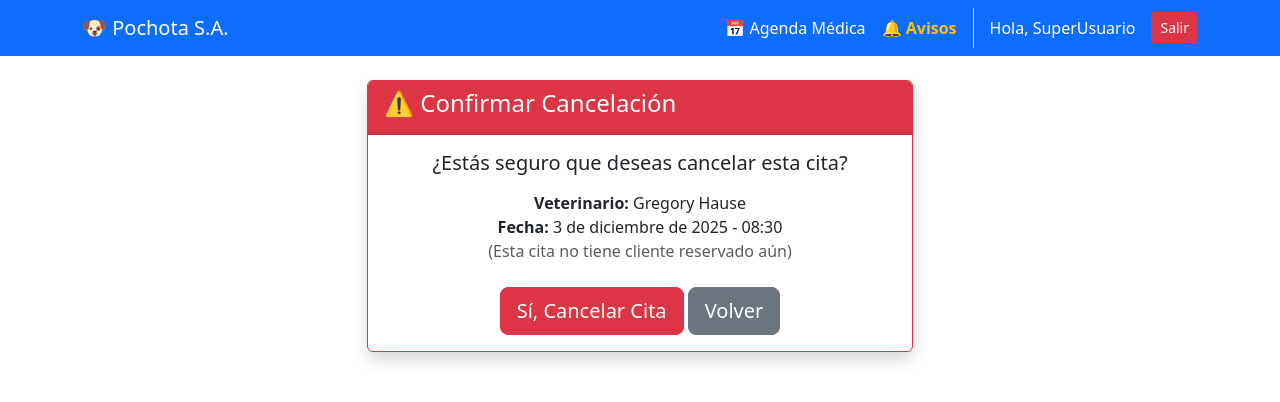
After one commit to denil232/pochia_project, a Django app: page /cancelar/5/ in a window 1280 px wide. The commit adds this page. Shown: the top 402 px of the page. Run offline with Django 4.2, Linux system fonts and the light colour scheme; a user stored in the database is signed in; data comes from the database, SQL or seed files in the repository; both versions use the stored data as it was after the commit.

Commit message:
Casi listo completar detalles y arreglar cancelar y validar nacimiento mascotas

```diff
--- a/core/forms.py
+++ b/core/forms.py
@@ -1,11 +1,20 @@
 from django import forms
 from django.contrib.auth.forms import UserCreationForm
 from django.contrib.auth.models import User
+from django.utils import timezone
+import datetime
 from .models import Cita
+
+# --- GENERADOR DE HORARIOS (De 08:00 a 20:00 cada 30 min) ---
+HORARIOS_CHOICES = []
+for h in range(8, 21): # Desde las 8 hasta las 20 horas
+    for m in (0, 30):
+        # Formato visual: "08:00", "08:30", etc.
+        hora_str = f"{h:02d}:{m:02d}"
+        HORARIOS_CHOICES.append((hora_str, hora_str))
 
 # --- FORMULARIO 1: REGISTRO DE CLIENTES ---
 class RegistroClienteForm(UserCreationForm):
-    # Hacemos obligatorios el nombre, apellido y email
     first_name = forms.CharField(max_length=30, required=True, label="Nombre")
     last_name = forms.CharField(max_length=30, required=True, label="Apellido")
     email = forms.EmailField(max_length=254, required=True, label="Email")
@@ -17,36 +26,58 @@ class RegistroClienteForm(UserCreationForm):
 
 # --- FORMULARIO 2: CREAR HORARIOS (RECEPCIONISTA) ---
 class CitaForm(forms.ModelForm):
+    # CAMBIO IMPORTANTE: Usamos ChoiceField (Lista) en vez de TimeInput (Reloj)
+    hora = forms.ChoiceField(
+        choices=HORARIOS_CHOICES,
+        label="Hora de Atención",
+        widget=forms.Select(attrs={'class': 'form-select'})
+    )
+
     class Meta:
         model = Cita
         fields = ['veterinario', 'fecha', 'hora']
-
-        # Aquí configuramos que se vean como calendarios y relojes
         widgets = {
             'fecha': forms.DateInput(attrs={'type': 'date', 'class': 'form-control'}),
-            'hora': forms.TimeInput(attrs={'type': 'time', 'class': 'form-control'}),
-            'veterinario': forms.Select(attrs={'class': 'form-control'}),
+            'veterinario': forms.Select(attrs={'class': 'form-select'}),
         }
 
-    # Este bloque sirve para que en la lista SOLO salgan los Veterinarios
     def __init__(self, *args, **kwargs):
         super().__init__(*args, **kwargs)
-        # Filtramos usuarios que pertenezcan al grupo 'Veterinario'
         self.fields['veterinario'].queryset = User.objects.filter(groups__name='Veterinario')
         self.fields['veterinario'].label = "Médico Veterinario"
+        self.fields['fecha'].widget.attrs['min'] = timezone.now().date()
+
+    # --- VALIDACIÓN: EVITAR DUPLICADOS ---
+    def clean(self):
+        cleaned_data = super().clean()
+        veterinario = cleaned_data.get('veterinario')
+        fecha = cleaned_data.get('fecha')
+        hora = cleaned_data.get('hora')
+
+        if veterinario and fecha and hora:
+            # Buscamos si existe choque de horario
+            existe = Cita.objects.filter(
+                veterinario=veterinario,
+                fecha=fecha,
+                hora=hora
+            ).exists()
+
+            if existe:
+                # Marcamos el error en el campo 'hora' para que salga rojo
+                self.add_error('hora', f"El Dr/a. {veterinario.last_name} ya tiene agenda a las {hora}.")
+
+        return cleaned_data
+
 
 # --- FORMULARIO 3: REALIZAR RESERVA (CLIENTE) ---
 class ReservaForm(forms.Form):
-    # Datos de la Mascota
     nombre_mascota = forms.CharField(max_length=100, label="Nombre de la Mascota")
 
-    # --- NUEVO CAMPO ---
     especie = forms.ChoiceField(
         choices=[('Perro', 'Perro'), ('Gato', 'Gato'), ('Ave', 'Ave'), ('Hamster', 'Hamster'), ('Otro', 'Otro')],
         label="Tipo de Animal",
         widget=forms.Select(attrs={'class': 'form-select'})
     )
-    # -------------------
 
     raza = forms.CharField(max_length=100, label="Raza")
 
@@ -54,12 +85,18 @@ class ReservaForm(forms.Form):
         label="Fecha de Nacimiento de la Mascota",
         widget=forms.DateInput(attrs={'type': 'date', 'class': 'form-control'})
     )
+
     motivo = forms.CharField(
         widget=forms.Textarea(attrs={'rows': 3, 'class': 'form-control'}),
         label="Motivo de la consulta"
     )
-    # Datos de la Cita
-    motivo = forms.CharField(
-        widget=forms.Textarea(attrs={'rows': 3, 'class': 'form-control'}),
-        label="Motivo de la consulta"
-    )
+
+    def __init__(self, *args, **kwargs):
+        super().__init__(*args, **kwargs)
+        self.fields['fecha_nacimiento'].widget.attrs['max'] = timezone.now().date()
+
+    def clean_fecha_nacimiento(self):
+        fecha = self.cleaned_data.get('fecha_nacimiento')
+        if fecha and fecha > timezone.now().date():
+            raise forms.ValidationError("La mascota no puede haber nacido en el futuro.")
+        return fecha
--- a/core/templates/core/base.html
+++ b/core/templates/core/base.html
@@ -11,21 +11,36 @@
     <nav class="navbar navbar-expand-lg navbar-dark bg-primary">
         <div class="container">
             <a class="navbar-brand" href="{% url 'home' %}">🐶 Pochota S.A.</a>
+
             <button class="navbar-toggler" type="button" data-bs-toggle="collapse" data-bs-target="#navbarNav">
                 <span class="navbar-toggler-icon"></span>
             </button>
+
             <div class="collapse navbar-collapse" id="navbarNav">
                 <ul class="navbar-nav ms-auto">
+
                     {% if user.is_authenticated %}
                         <li class="nav-item">
-                            <span class="nav-link text-white">Hola, {{ user.first_name }}</span>
+                            <a class="nav-link active" href="{% url 'lista_citas' %}">📅 Agenda Médica</a>
                         </li>
+
+                        <li class="nav-item">
+                            <a class="nav-link text-warning fw-bold" href="{% url 'mis_notificaciones' %}">
+                                🔔 Avisos
+                            </a>
+                        </li>
+
+                        <li class="nav-item">
+                            <span class="nav-link text-white ms-2 border-start ps-3">Hola, {{ user.first_name }}</span>
+                        </li>
+
                         <li class="nav-item">
                             <form action="{% url 'logout' %}" method="post" class="d-inline">
                                 {% csrf_token %}
-                                <button type="submit" class="btn btn-danger btn-sm mt-1">Salir</button>
+                                <button type="submit" class="btn btn-danger btn-sm mt-1 ms-2">Salir</button>
                             </form>
                         </li>
+
                     {% else %}
                         <li class="nav-item">
                             <a class="nav-link text-white" href="{% url 'login' %}">Ingresar</a>
--- /dev/null
+++ b/core/templates/core/cancelar_cita.html
@@ -0,0 +1,40 @@
+{% extends 'core/base.html' %}
+
+{% block content %}
+<div class="row justify-content-center">
+    <div class="col-md-6">
+        <div class="card border-danger shadow">
+            <div class="card-header bg-danger text-white">
+                <h4>⚠️ Confirmar Cancelación</h4>
+            </div>
+            <div class="card-body text-center">
+                <h5 class="card-title">¿Estás seguro que deseas cancelar esta cita?</h5>
+
+                <p class="mt-3">
+                    <strong>Veterinario:</strong> {{ cita.veterinario.first_name }} {{ cita.veterinario.last_name }}<br>
+                    <strong>Fecha:</strong> {{ cita.fecha }} - {{ cita.hora }}<br>
+                    {% if cita.cliente %}
+                        <strong>Cliente Afectado:</strong> {{ cita.cliente.first_name }} {{ cita.cliente.last_name }} ({{ cita.mascota.nombre }})
+                    {% else %}
+                        <span class="text-muted">(Esta cita no tiene cliente reservado aún)</span>
+                    {% endif %}
+                </p>
+
+                {% if cita.cliente %}
+                    <div class="alert alert-warning">
+                        <small>ℹ️ Al cancelar, se enviará una notificación automática al cliente.</small>
+                    </div>
+                {% endif %}
+
+                <form method="post">
+                    {% csrf_token %}
+                    <div class="d-grid gap-2 d-md-block mt-4">
+                        <button type="submit" class="btn btn-danger btn-lg">Sí, Cancelar Cita</button>
+                        <a href="{% url 'lista_citas' %}" class="btn btn-secondary btn-lg">Volver</a>
+                    </div>
+                </form>
+            </div>
+        </div>
+    </div>
+</div>
+{% endblock %}
--- a/core/views.py
+++ b/core/views.py
@@ -3,7 +3,8 @@ from django.contrib.auth import login
 from django.contrib.auth.models import Group
 from django.contrib.auth.decorators import login_required
 from django.contrib.admin.views.decorators import staff_member_required
-from .models import Cita, Mascota
+from django.utils import timezone  # <--- IMPORTANTE: Para filtrar fechas
+from .models import Cita, Mascota, Notificacion # <--- IMPORTANTE: Agregamos Notificacion
 from .forms import RegistroClienteForm, CitaForm, ReservaForm
 
 # Vista de la página principal (Home)
@@ -46,13 +47,18 @@ def crear_horario(request):
 
     return render(request, 'core/crear_horario.html', {'form': form})
 
-# Vista para ver la Agenda (HU002)
+# Vista para ver la Agenda (HU002) - ACTUALIZADA CON FILTRO DE FECHA
 def lista_citas(request):
-    # Traemos todas las citas ordenadas por fecha y hora
-    citas = Cita.objects.all().order_by('fecha', 'hora')
+    # 1. Obtenemos la fecha de hoy
+    hoy = timezone.now().date()
+
+    # 2. Filtramos: Traer citas donde la fecha sea Mayor o Igual (__gte) a hoy
+    #    Así los días pasados desaparecen de la lista visualmente.
+    citas = Cita.objects.filter(fecha__gte=hoy).order_by('fecha', 'hora')
+
     return render(request, 'core/lista_citas.html', {'citas': citas})
 
-# --- NUEVA FUNCIÓN: RESERVAR CITA (CLIENTE) ---
+# --- FUNCIÓN: RESERVAR CITA (CLIENTE) ---
 @login_required
 def reservar_cita(request, cita_id):
     # Buscamos la cita por su ID. Si no existe, da error 404.
@@ -69,7 +75,7 @@ def reservar_cita(request, cita_id):
             nueva_mascota = Mascota.objects.create(
                 dueno=request.user,
                 nombre=form.cleaned_data['nombre_mascota'],
-                especie=form.cleaned_data['especie'],  # <--- AQUÍ AGREGUÉ EL NUEVO CAMPO
+                especie=form.cleaned_data['especie'],
                 raza=form.cleaned_data['raza'],
                 fecha_nacimiento=form.cleaned_data['fecha_nacimiento']
             )
@@ -86,3 +92,35 @@ def reservar_cita(request, cita_id):
         form = ReservaForm()
 
     return render(request, 'core/reservar_cita.html', {'cita': cita, 'form': form})
+
+# --- NUEVA FUNCIÓN: CANCELAR CITA Y NOTIFICAR (HU005) ---
+@staff_member_required
+def cancelar_cita(request, cita_id):
+    cita = get_object_or_404(Cita, id=cita_id)
+
+    # Si enviaron el formulario de confirmación (POST)
+    if request.method == 'POST':
+        # 1. Cambiar estado a CANCELADA
+        cita.estado = 'CANCELADA'
+        cita.save()
+
+        # 2. Crear Notificación Automática si hay cliente afectado
+        if cita.cliente:
+            mensaje_alerta = f"Estimado/a {cita.cliente.first_name}, su cita para {cita.mascota.nombre} el día {cita.fecha} ha sido cancelada por la veterinaria."
+            Notificacion.objects.create(
+                usuario=cita.cliente,
+                mensaje=mensaje_alerta
+            )
+
+        return redirect('lista_citas')
+
+    # Si es GET, mostramos la pregunta de confirmación
+    return render(request, 'core/cancelar_cita.html', {'cita': cita})
+
+# --- NUEVA FUNCIÓN: VER NOTIFICACIONES (CLIENTE) ---
+@login_required
+def mis_notificaciones(request):
+    # Traemos las notificaciones del usuario, las más nuevas primero
+    notificaciones = Notificacion.objects.filter(usuario=request.user).order_by('-fecha')
+
+    return render(request, 'core/notificaciones.html', {'notificaciones': notificaciones})
--- a/pochia_project/urls.py
+++ b/pochia_project/urls.py
@@ -16,4 +16,6 @@ urlpatterns = [
     path('crear-horario/', views.crear_horario, name='crear_horario'),
     # NUEVA RUTA: Recibe el ID de la cita (ej: /reservar/1/)
     path('reservar/<int:cita_id>/', views.reservar_cita, name='reservar_cita'),
+    path('cancelar/<int:cita_id>/', views.cancelar_cita, name='cancelar_cita'),
+    path('notificaciones/', views.mis_notificaciones, name='mis_notificaciones'),
 ]
```
Also changed, not shown: core/templates/core/crear_horario.html (+24 -3 lines), core/templates/core/notificaciones.html (added, +29 -0 lines), core/urls.py (deleted), db.sqlite3.
